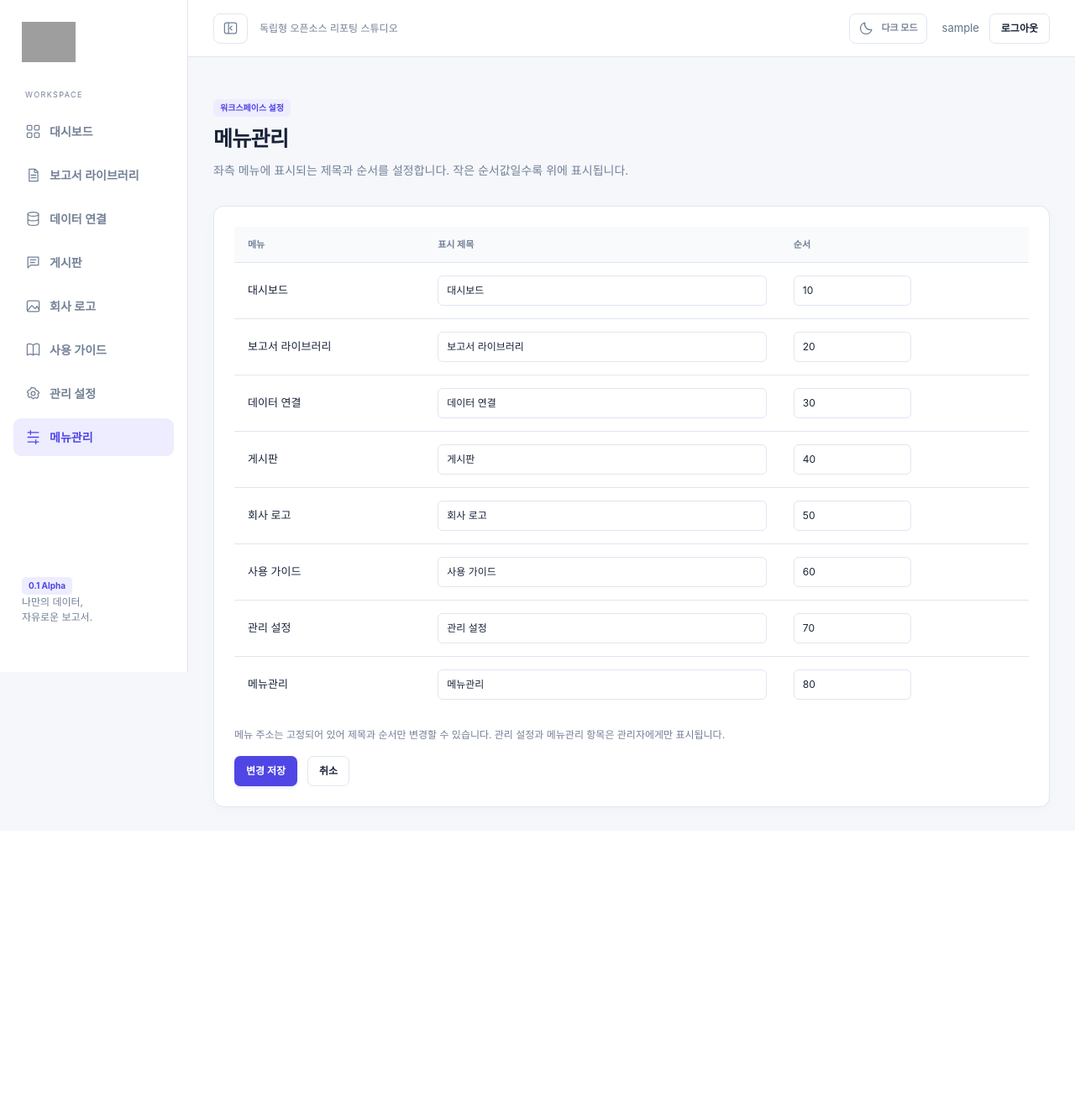
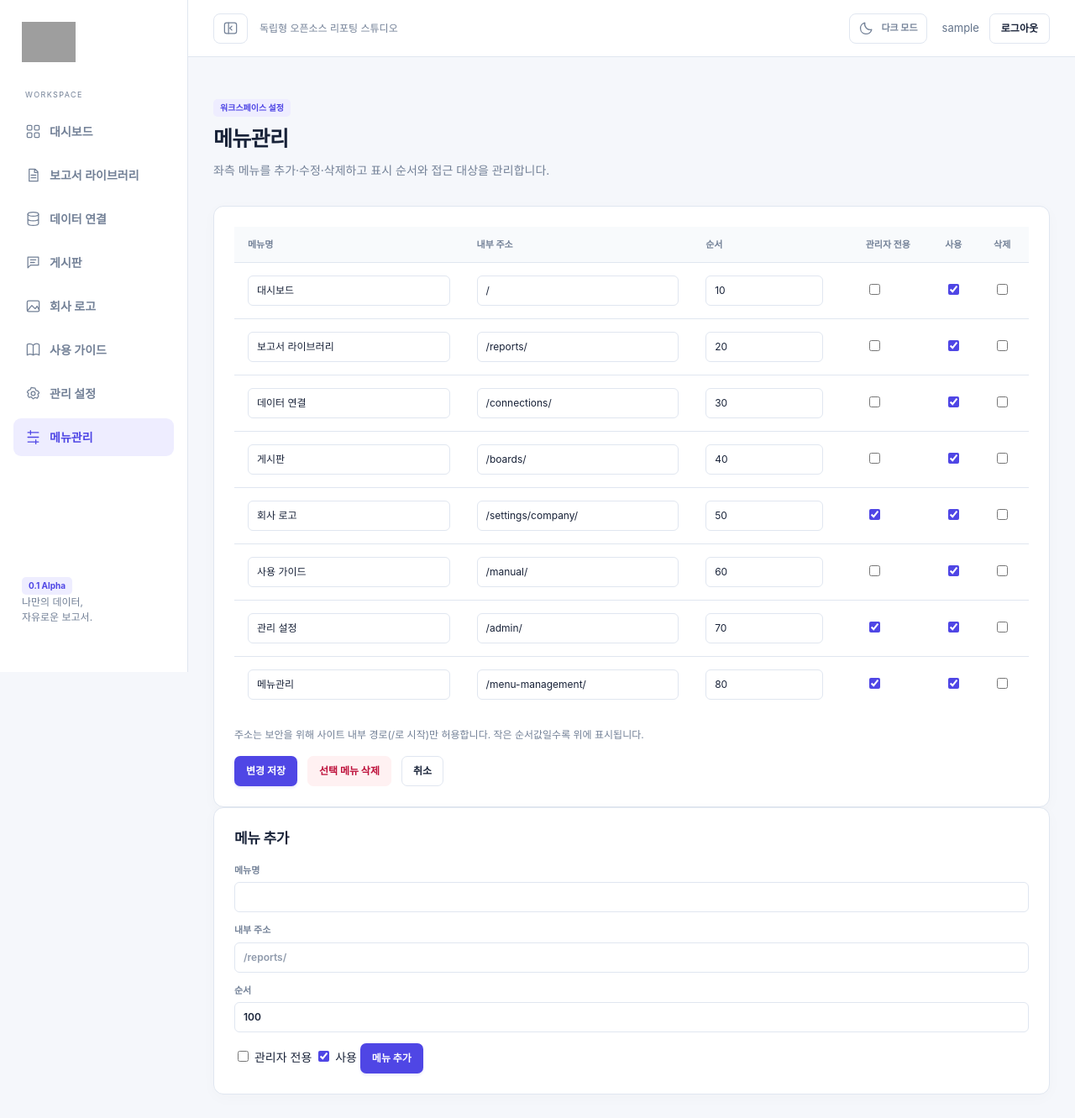
Before and after one commit to mycodehive/WebReportingBulider, a Django app: page /menu-management/ in a window 1280 px wide. Shown: the whole page at 84% size. Before the commit the page ends 965 px from the top, so only its background shows below. Run offline with Django 5.2, Linux system fonts and the light colour scheme; a user stored in the database is signed in; data comes from the database, SQL or seed files in the repository; tables that the repository leaves empty hold one stand-in row (values such as "Sample post"); parts of the project's set-up code (start-up, migrations or seed data) failed here and were passed over; grey boxes are pictures that could not be loaded.

Commit message:
Add workspace menu management controls

```diff
--- a/reportbuilder/templates/reportbuilder/menu_management.html
+++ b/reportbuilder/templates/reportbuilder/menu_management.html
@@ -2,19 +2,34 @@
 {% block title %}메뉴관리{% endblock %}
 {% block content %}
 <section class="community-page">
-  <div class="community-heading"><div><span class="badge">워크스페이스 설정</span><h1>메뉴관리</h1><p class="muted">좌측 메뉴에 표시되는 제목과 순서를 설정합니다. 작은 순서값일수록 위에 표시됩니다.</p></div></div>
+  <div class="community-heading"><div><span class="badge">워크스페이스 설정</span><h1>메뉴관리</h1><p class="muted">좌측 메뉴를 추가·수정·삭제하고 표시 순서와 접근 대상을 관리합니다.</p></div></div>
   <div class="card community-card">
     <form method="post" class="menu-management-form">
       {% csrf_token %}
-      <div class="table-wrap"><table class="table"><thead><tr><th>메뉴</th><th>표시 제목</th><th>순서</th></tr></thead><tbody>
+      <div class="table-wrap"><table class="table"><thead><tr><th>메뉴명</th><th>내부 주소</th><th>순서</th><th>관리자 전용</th><th>사용</th><th>삭제</th></tr></thead><tbody>
       {% for item in items %}<tr>
-        <td>{{ item.label }}</td>
-        <td><input class="input" type="text" name="labels" value="{{ item.label }}" maxlength="40" required aria-label="{{ item.label }} 표시 제목"><input type="hidden" name="keys" value="{{ item.key }}"></td>
-        <td><input class="input menu-order-input" type="number" name="orders" value="{{ item.order }}" required aria-label="{{ item.label }} 순서"></td>
-      </tr>{% endfor %}
+        <td><input class="input" type="text" name="label_{{ item.pk }}" value="{{ item.label }}" maxlength="40" required aria-label="{{ item.label }} 메뉴명"></td>
+        <td><input class="input menu-url-input" type="text" name="url_{{ item.pk }}" value="{{ item.url }}" maxlength="255" required aria-label="{{ item.label }} 내부 주소"></td>
+        <td><input class="input menu-order-input" type="number" name="order_{{ item.pk }}" value="{{ item.order }}" required aria-label="{{ item.label }} 순서"></td>
+        <td><input type="checkbox" name="staff_ids" value="{{ item.pk }}" {% if item.staff_only %}checked{% endif %} aria-label="{{ item.label }} 관리자 전용"></td>
+        <td><input type="checkbox" name="active_ids" value="{{ item.pk }}" {% if item.active %}checked{% endif %} aria-label="{{ item.label }} 사용"></td>
+        <td><input type="checkbox" name="delete_ids" value="{{ item.pk }}" aria-label="{{ item.label }} 삭제 선택"></td>
+      </tr>{% empty %}<tr><td colspan="6" class="muted">등록된 메뉴가 없습니다.</td></tr>{% endfor %}
       </tbody></table></div>
-      <p class="muted menu-management-note">메뉴 주소는 고정되어 있어 제목과 순서만 변경할 수 있습니다. 관리 설정과 메뉴관리 항목은 관리자에게만 표시됩니다.</p>
-      <div class="community-actions"><button class="button button-primary" type="submit">변경 저장</button><a class="button button-secondary" href="/">취소</a></div>
+      <p class="muted menu-management-note">주소는 보안을 위해 사이트 내부 경로(/로 시작)만 허용합니다. 작은 순서값일수록 위에 표시됩니다.</p>
+      <div class="community-actions"><button class="button button-primary" type="submit" name="action" value="save">변경 저장</button><button class="button button-danger" type="submit" name="action" value="delete_selected" onclick="return confirm('선택한 메뉴를 삭제할까요?')">선택 메뉴 삭제</button><a class="button button-secondary" href="/">취소</a></div>
+    </form>
+  </div>
+  <div class="card community-card menu-create-card">
+    <h2>메뉴 추가</h2>
+    <form method="post" class="menu-create-form">
+      {% csrf_token %}<input type="hidden" name="action" value="create">
+      <label class="field">메뉴명<input class="input" name="new_label" maxlength="40" required></label>
+      <label class="field">내부 주소<input class="input" name="new_url" maxlength="255" placeholder="/reports/" required></label>
+      <label class="field">순서<input class="input" type="number" name="new_order" value="100" required></label>
+      <label class="menu-checkbox"><input type="checkbox" name="new_staff_only"> 관리자 전용</label>
+      <label class="menu-checkbox"><input type="checkbox" name="new_active" checked> 사용</label>
+      <button class="button button-primary" type="submit">메뉴 추가</button>
     </form>
   </div>
 </section>
```
